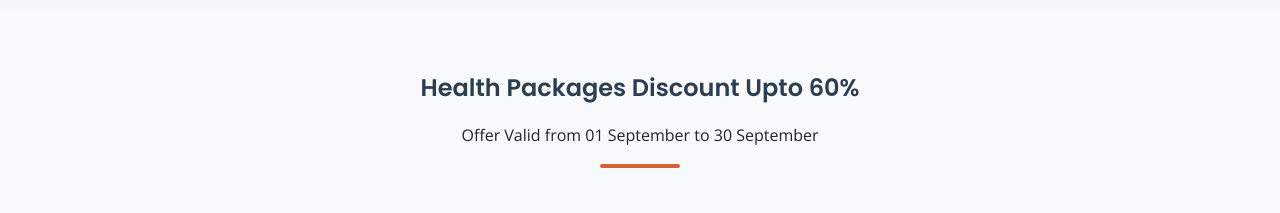
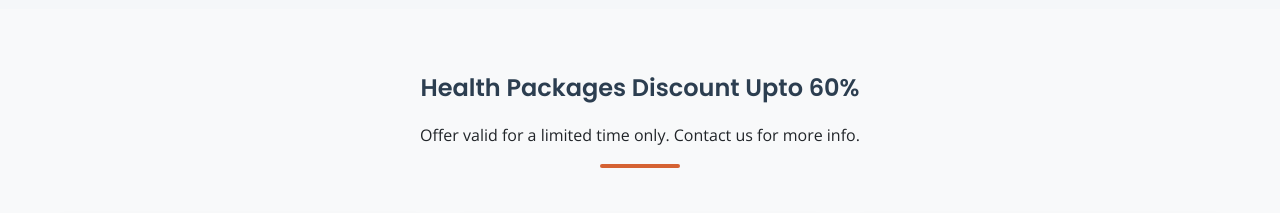
Before and after one commit to rainbowlabs871/labs, a plain HTML site: page index.html in a window 1280 px wide. Shown: the part 1260-1473 px from the top of the page. Drawn offline with nearby package versions, Linux system fonts and the light colour scheme.

Commit message:
Update index.html

```diff
--- a/index.html
+++ b/index.html
@@ -821,7 +821,7 @@
         <div class="container">
             <div class="section-title">
                 <h2>Health Packages Discount Upto 60%</h2>
-                <p>Offer Valid from 01 September to 30 September</p>
+                <p>Offer valid for a limited time only. Contact us for more info.</p>
             </div>
             <div class="packages-container">
                 <!-- Bronze Package -->
```
